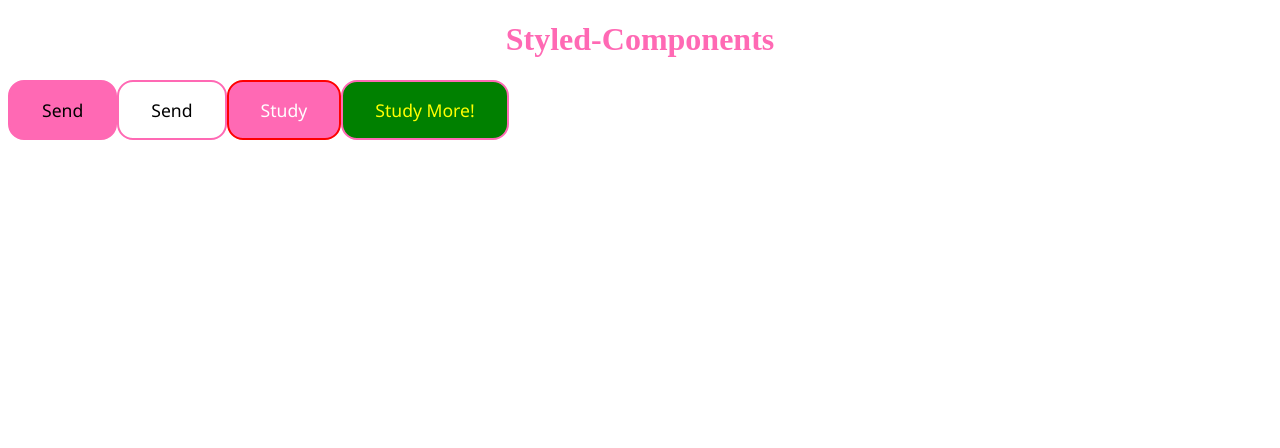
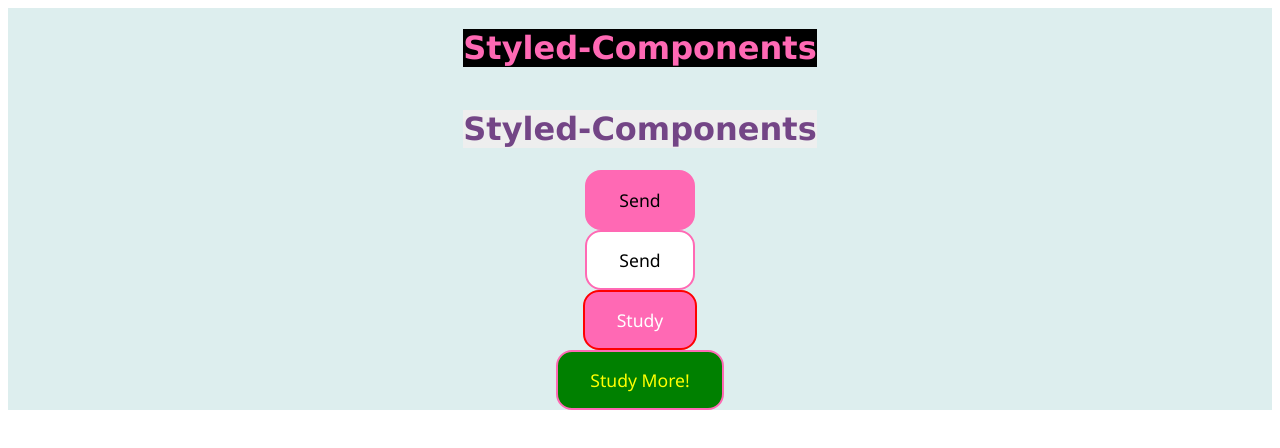
Before and after one commit to Bskasan/React_Practises, a React (Create React App) app in the folder rc_13_styled-comp-intro/styled-intro_inclass/: page / in a window 1280 px wide. Shown: the top 448 px of the page. Built offline with nearby package versions, Linux system fonts and the light colour scheme.

Commit message:
bg prop sarmal styled comp added

```diff
--- a/rc_13_styled-comp-intro/styled-intro_inclass/src/App.js
+++ b/rc_13_styled-comp-intro/styled-intro_inclass/src/App.js
@@ -1,15 +1,19 @@
 import { Button, ExtButton } from "./components/Button.styled";
 import HeaderText from "./components/HeaderText";
+import Sarmal from "./components/Sarmal";
 
 function App() {
   return (
-    <>
+    <Sarmal bg="#dee">
       <HeaderText color="hotpink">Styled-Components</HeaderText>
+      <HeaderText color="#734586" bgColor="#eee">
+        Styled-Components
+      </HeaderText>
       <Button>Send</Button>
       <Button primary>Send</Button>
       <ExtButton react>Study</ExtButton>
       <ExtButton>Study More!</ExtButton>
-    </>
+    </Sarmal>
   );
 }
 
--- a/rc_13_styled-comp-intro/styled-intro_inclass/src/components/HeaderText.jsx
+++ b/rc_13_styled-comp-intro/styled-intro_inclass/src/components/HeaderText.jsx
@@ -3,8 +3,10 @@ import styled from "styled-components";
 const HeaderText = styled.h1`
   /* ... */
   color: ${({ color }) => color || "black"};
+  background-color: ${({ bgColor }) => bgColor || "black"};
   font-size: 2rem;
   text-align: center;
+  font-family: Verdana, Geneva, Tahoma, sans-serif;
 `;
 
 export default HeaderText;
--- a/rc_13_styled-comp-intro/styled-intro_inclass/src/components/Sarmal.jsx
+++ b/rc_13_styled-comp-intro/styled-intro_inclass/src/components/Sarmal.jsx
@@ -0,0 +1,10 @@
+import styled from "styled-components";
+
+const Sarmal = styled.div`
+  display: flex;
+  flex-direction: column;
+  align-items: center;
+  background-color: ${({ bg }) => bg || "transparent"};
+`;
+
+export default Sarmal;
```
